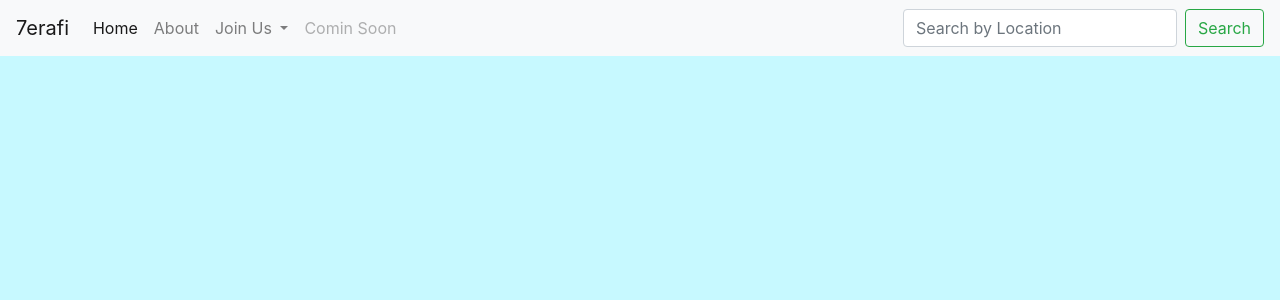
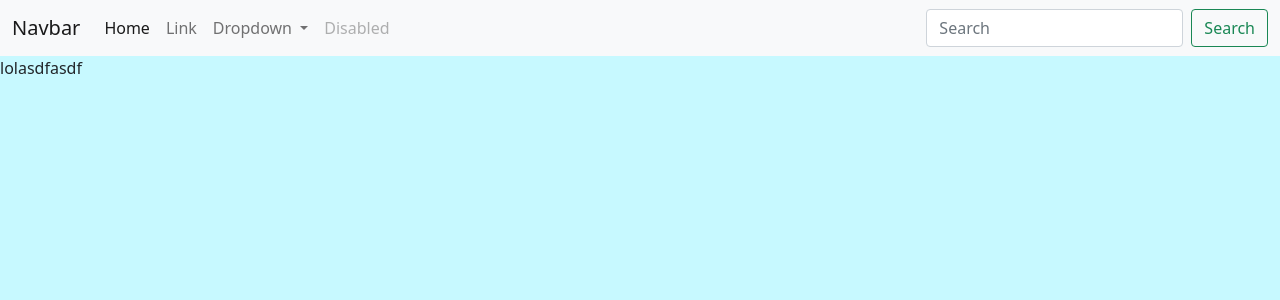
Before and after one commit to M7mdisk/herafi, a Django app: page / in a window 1280 px wide. Shown: the top 300 px of the page. Run offline with Django 3.2, Linux system fonts and the light colour scheme; some libraries are stand-ins or nearby versions.

Commit message:
Created search

```diff
--- a/core/models.py
+++ b/core/models.py
@@ -35,6 +35,9 @@ class Worker(models.Model):
     professions = models.ManyToManyField(Profession)
 
     @property
+    def list_professions(self):
+        return self.professions.all()
+    @property
     def ratings(self):
         return Review.objects.filter(reviewee=self)
     @property
--- a/core/templates/base.html
+++ b/core/templates/base.html
@@ -1,84 +1,77 @@
+{% load static %}
 <!doctype html>
 <html>
 
 <head>
   <!-- Required meta tags -->
   <meta charset="utf-8">
-  <meta name="viewport" content="width=device-width, initial-scale=1, shrink-to-fit=no">
+  <meta name="viewport" content="width=device-width, initial-scale=1">
 
   <!-- Bootstrap CSS -->
-  <link rel="stylesheet" href="https://stackpath.bootstrapcdn.com/bootstrap/4.3.1/css/bootstrap.min.css"
-    integrity="sha384-ggOyR0iXCbMQv3Xipma34MD+dH/1fQ784/j6cY/iJTQUOhcWr7x9JvoRxT2MZw1T" crossorigin="anonymous">
-
-  <title>{% block title %}7erafi{%endblock%}</title>
+  <link href="https://cdn.jsdelivr.net/npm/bootstrap@5.0.0-beta3/dist/css/bootstrap.min.css" rel="stylesheet"
+    integrity="sha384-eOJMYsd53ii+scO/bJGFsiCZc+5NDVN2yr8+0RDqr0Ql0h+rP48ckxlpbzKgwra6" crossorigin="anonymous">
+  <link rel="stylesheet" href="{% static 'css/style.css' %}">
+  <link rel="stylesheet" href="https://cdnjs.cloudflare.com/ajax/libs/font-awesome/5.15.3/css/all.min.css"
+    integrity="sha512-iBBXm8fW90+nuLcSKlbmrPcLa0OT92xO1BIsZ+ywDWZCvqsWgccV3gFoRBv0z+8dLJgyAHIhR35VZc2oM/gI1w=="
+    crossorigin="anonymous" />
+  {% block css %}{%endblock%}
+  <title>{% block title %}{%endblock%}</title>
 </head>
 
 <!-- Backgroung color of the website (will be changed ofc, it look sucks) -->
 
 <body style="background-color:#c7f9ff">
-  <div>
-    <nav class="navbar navbar-expand-lg navbar-light bg-light">
-      <!-- for navbar brand we can put the logo of herafi -->
-      <a class="navbar-brand" href="/">7erafi</a>
-      <button class="navbar-toggler" type="button" data-toggle="collapse" data-target="#navbarSupportedContent"
+  <nav class="navbar navbar-expand-lg navbar-light bg-light">
+    <div class="container-fluid">
+      <a class="navbar-brand" href="#">Navbar</a>
+      <button class="navbar-toggler" type="button" data-bs-toggle="collapse" data-bs-target="#navbarSupportedContent"
         aria-controls="navbarSupportedContent" aria-expanded="false" aria-label="Toggle navigation">
         <span class="navbar-toggler-icon"></span>
       </button>
-
       <div class="collapse navbar-collapse" id="navbarSupportedContent">
-        <ul class="navbar-nav mr-auto">
-          {% block buttons %}
-          <!-- Home page button "/" -->
-          <li class="nav-item active">
-            <a class="nav-link" href="/">Home <span class="sr-only">(current)</span></a>
+        <ul class="navbar-nav me-auto mb-2 mb-lg-0">
+          <li class="nav-item">
+            <a class="nav-link active" aria-current="page" href="#">Home</a>
           </li>
-          <!-- About Page button 'about/' -->
           <li class="nav-item">
-            <a class="nav-link" href="about/">About</a>
+            <a class="nav-link" href="#">Link</a>
           </li>
           <li class="nav-item dropdown">
-
-            <!-- Login and register section -->
-            <a class="nav-link dropdown-toggle" href="#" id="navbarDropdown" role="button" data-toggle="dropdown"
-              aria-haspopup="true" aria-expanded="false">
-              Join Us
+            <a class="nav-link dropdown-toggle" href="#" id="navbarDropdown" role="button" data-bs-toggle="dropdown"
+              aria-expanded="false">
+              Dropdown
             </a>
-            <div class="dropdown-menu" aria-labelledby="navbarDropdown">
-              <a class="dropdown-item" href="login/">Login</a>
-              <a class="dropdown-item" href="register/">Register</a>
-              <div class="dropdown-divider"></div>
-              <a class="dropdown-item" href="#">Are You a tradesman?</a>
-            </div>
+            <ul class="dropdown-menu" aria-labelledby="navbarDropdown">
+              <li><a class="dropdown-item" href="#">Action</a></li>
+              <li><a class="dropdown-item" href="#">Another action</a></li>
+              <li>
+                <hr class="dropdown-divider">
+              </li>
+              <li><a class="dropdown-item" href="#">Something else here</a></li>
+            </ul>
           </li>
-          <!-- Coming Soon button (disabled) -->
           <li class="nav-item">
-            <a class="nav-link disabled" href="#" tabindex="-1" aria-disabled="true">Comin Soon</a>
+            <a class="nav-link disabled" href="#" tabindex="-1" aria-disabled="true">Disabled</a>
           </li>
         </ul>
-        {% endblock %}
-        <!-- Search bar (search by location maybe??) -->
-        <form class="form-inline my-2 my-lg-0">
-          <input class="form-control mr-sm-2" type="search" placeholder="Search by Location" aria-label="Search">
-          <button class="btn btn-outline-success my-2 my-sm-0" type="submit">Search</button>
+        <form class="d-flex">
+          <input class="form-control me-2" type="search" placeholder="Search" aria-label="Search">
+          <button class="btn btn-outline-success" type="submit">Search</button>
         </form>
       </div>
-    </nav>
-  </div>
+    </div>
+  </nav>
+
   {% block content %}
   {% endblock %}
 
 
   <!-- Optional JavaScript -->
   <!-- jQuery first, then Popper.js, then Bootstrap JS -->
-  <script src="https://code.jquery.com/jquery-3.3.1.slim.min.js"
-    integrity="sha384-q8i/X+965DzO0rT7abK41JStQIAqVgRVzpbzo5smXKp4YfRvH+8abtTE1Pi6jizo"
+  <script src="https://cdn.jsdelivr.net/npm/bootstrap@5.0.0-beta3/dist/js/bootstrap.bundle.min.js"
+    integrity="sha384-JEW9xMcG8R+pH31jmWH6WWP0WintQrMb4s7ZOdauHnUtxwoG2vI5DkLtS3qm9Ekf"
     crossorigin="anonymous"></script>
-  <script src="https://cdnjs.cloudflare.com/ajax/libs/popper.js/1.14.7/umd/popper.min.js"
-    integrity="sha384-UO2eT0CpHqdSJQ6hJty5KVphtPhzWj9WO1clHTMGa3JDZwrnQq4sF86dIHNDz0W1"
-    crossorigin="anonymous"></script>
-  <script src="https://stackpath.bootstrapcdn.com/bootstrap/4.3.1/js/bootstrap.min.js"
-    integrity="sha384-JjSmVgyd0p3pXB1rRibZUAYoIIy6OrQ6VrjIEaFf/nJGzIxFDsf4x0xIM+B07jRM"
-    crossorigin="anonymous"></script>
+
 </body>
 
 </html>
--- a/core/templates/home.html
+++ b/core/templates/home.html
@@ -3,36 +3,8 @@
 {% block title %}
 7erafi-HomePage
 {%endblock%}
+{% block content %}
 <div>
-
-    {% block buttons %}
-    <!-- Home page button "/" -->
-    <li class="nav-item active">
-        <a class="nav-link" href="/">Home <span class="sr-only">(current)</span></a>
-    </li>
-    <!-- About Page button 'about/' -->
-    <li class="nav-item">
-        <a class="nav-link" href="about/">About</a>
-    </li>
-    <li class="nav-item dropdown">
-
-        <!-- Login and register section -->
-        <a class="nav-link dropdown-toggle" href="#" id="navbarDropdown" role="button" data-toggle="dropdown"
-            aria-haspopup="true" aria-expanded="false">
-            Join Us
-        </a>
-        <div class="dropdown-menu" aria-labelledby="navbarDropdown">
-            <a class="dropdown-item" href="login/">Login</a>
-            <a class="dropdown-item" href="register/">Register</a>
-            <div class="dropdown-divider"></div>
-            <a class="dropdown-item" href="#">Are You a tradesman?</a>
-        </div>
-    </li>
-    <!-- Coming Soon button (disabled) -->
-    <li class="nav-item">
-        <a class="nav-link disabled" href="#" tabindex="-1" aria-disabled="true">Comin Soon</a>
-    </li>
-    </ul>
-    {% endblock %}
-
+    lolasdfasdf
 </div>
+{% endblock %}
--- a/core/urls.py
+++ b/core/urls.py
@@ -1,11 +1,11 @@
 from django.urls import path
-
 from . import views
 
 urlpatterns = [
     path('', views.home, name='home'),
     path('about/', views.about, name='about'),
     path('login/', views.login, name='login'),
-    path('register/', views.register, name='register')
+    path('register/', views.register, name='register'),
+    path('search/', views.search, name='search'),
     # path('figma/', views.figma, name='figma')
 ]
--- a/core/views.py
+++ b/core/views.py
@@ -1,6 +1,9 @@
 from django.shortcuts import render
 from django.http import HttpResponse
-from .models import Profile, Review, Worker
+from .models import Profile, Review, Worker, Profession
+from django.views import generic
+from django.contrib.gis.geos import fromstr
+from django.contrib.gis.db.models.functions import Distance
 # Create your views here.
 
 def index(request):
@@ -21,3 +24,10 @@ def login(request):
 
 def register(request):
     return render(request, 'register.html')
+
+def search(request):
+    workers_list = Worker.objects.all()
+    context = {
+        "workers":workers_list,
+    }
+    return render(request, 'search.html',context)
--- a/herafi/urls.py
+++ b/herafi/urls.py
@@ -15,8 +15,9 @@ Including another URLconf
 """
 from django.contrib import admin
 from django.urls import path, include
-
+from django.conf import settings
+from django.conf.urls.static import static
 urlpatterns = [
     path('admin/', admin.site.urls),
     path('', include("core.urls")),
-]
+] + static(settings.MEDIA_URL, document_root=settings.MEDIA_ROOT)
--- /dev/null
+++ b/static/css/style.css
@@ -0,0 +1,17 @@
+:root {
+    --main-color:#3E4ECA;
+    --ligher-main: #4D61FC;
+    --accent-tint-1:#F3F3FF;
+    --accent-tint-2:#DBDBFF;
+}
+
+.tag{
+    background-color: var(--accent-tint-2)
+}
+
+.color{
+    color:var(--main-color)
+}
+.bcolor{
+    background-color:var(--main-color)
+}
```
Also changed, not shown: core/templates/search.html (added, +54 -0 lines), herafi/settings.py (+10 -1 lines), 1 other file.
